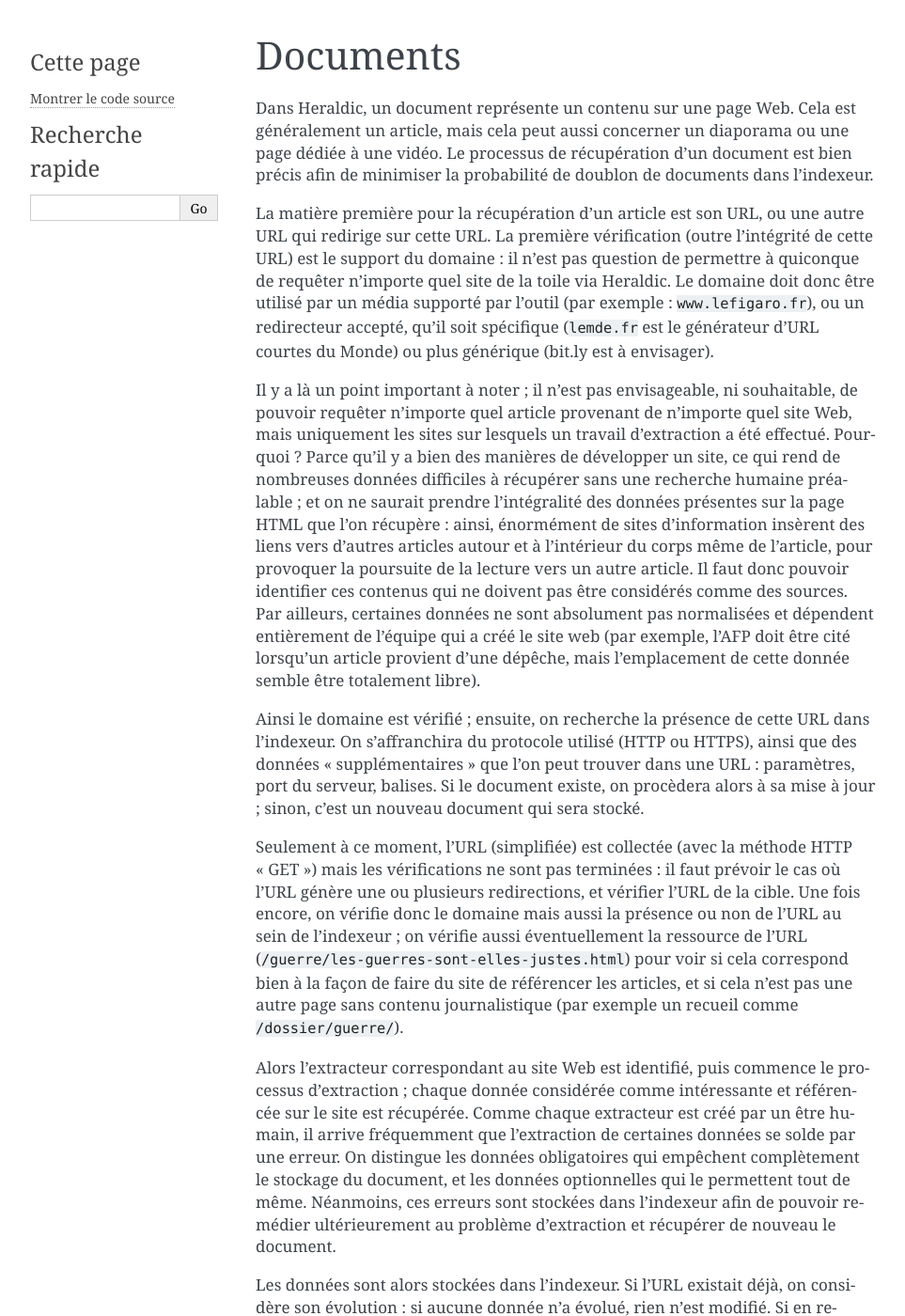
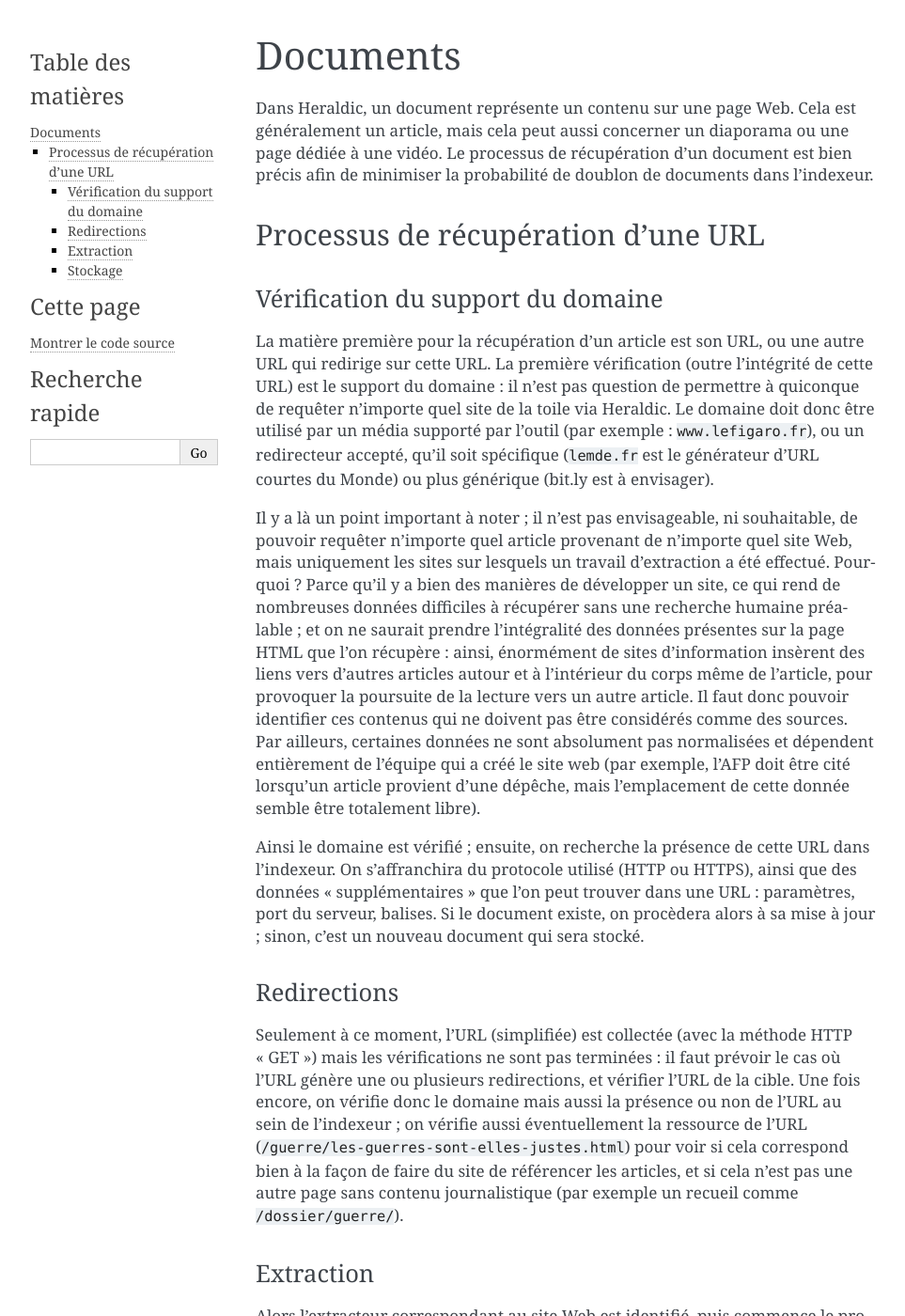
Before and after one commit to Tagazoc/heraldic, a Sphinx documentation site: the page built from docs/source/document.rst, in a window 1280 px wide and 1400 px high. Shown: the whole window at 94% size, without its empty margins (148-1111 px from the left). Built offline with Sphinx 7.4.7, drawn with Linux system fonts in a browser that asks for light colours; pages that are not in the unit, such as notebooks, are missing from menus.

Commit message:
Documentation enhancements

```diff
--- a/docs/source/document.rst
+++ b/docs/source/document.rst
@@ -3,15 +3,32 @@ Documents
 
 Dans Heraldic, un document représente un contenu sur une page Web. Cela est généralement un article, mais cela peut aussi concerner un diaporama ou une page dédiée à une vidéo. Le processus de récupération d'un document est bien précis afin de minimiser la probabilité de doublon de documents dans l'indexeur.
 
+Processus de récupération d'une URL
+^^^^^^^^^^^^^^^^^^^^^^^^^^^^^^^^^^^
+
+Vérification du support du domaine
+__________________________________
+
+
 La matière première pour la récupération d'un article est son URL, ou une autre URL qui redirige sur cette URL. La première vérification (outre l'intégrité de cette URL) est le support du domaine : il n'est pas question de permettre à quiconque de requêter n'importe quel site de la toile via Heraldic. Le domaine doit donc être utilisé par un média supporté par l'outil (par exemple : ``www.lefigaro.fr``), ou un redirecteur accepté, qu'il soit spécifique (``lemde.fr`` est le générateur d'URL courtes du Monde) ou plus générique (bit.ly est à envisager).
+
 
 Il y a là un point important à noter ; il n'est pas envisageable, ni souhaitable, de pouvoir requêter n'importe quel article provenant de n'importe quel site Web, mais uniquement les sites sur lesquels un travail d'extraction a été effectué. Pourquoi ? Parce qu'il y a bien des manières de développer un site, ce qui rend de nombreuses données difficiles à récupérer sans une recherche humaine préalable ; et on ne saurait prendre l'intégralité des données présentes sur la page HTML que l'on récupère : ainsi, énormément de sites d'information insèrent des liens vers d'autres articles autour et à l'intérieur du corps même de l'article, pour provoquer la poursuite de la lecture vers un autre article. Il faut donc pouvoir identifier ces contenus qui ne doivent pas être considérés comme des sources. Par ailleurs, certaines données ne sont absolument pas normalisées et dépendent entièrement de l'équipe qui a créé le site web (par exemple, l'AFP doit être cité lorsqu'un article provient d'une dépêche, mais l'emplacement de cette donnée semble être totalement libre).
 
 Ainsi le domaine est vérifié ; ensuite, on recherche la présence de cette URL dans l'indexeur. On s'affranchira du protocole utilisé (HTTP ou HTTPS), ainsi que des données "supplémentaires" que l'on peut trouver dans une URL : paramètres, port du serveur, balises. Si le document existe, on procèdera alors à sa mise à jour ; sinon, c'est un nouveau document qui sera stocké.
 
+Redirections
+____________
+
 Seulement à ce moment, l'URL (simplifiée) est collectée (avec la méthode HTTP "GET") mais les vérifications ne sont pas terminées : il faut prévoir le cas où l'URL génère une ou plusieurs redirections, et vérifier l'URL de la cible. Une fois encore, on vérifie donc le domaine mais aussi la présence ou non de l'URL au sein de l'indexeur ; on vérifie aussi éventuellement la ressource de l'URL (``/guerre/les-guerres-sont-elles-justes.html``) pour voir si cela correspond bien à la façon de faire du site de référencer les articles, et si cela n'est pas une autre page sans contenu journalistique (par exemple un recueil comme ``/dossier/guerre/``).
+
+Extraction
+__________
 
 Alors l'extracteur correspondant au site Web est identifié, puis commence le processus d'extraction ; chaque donnée considérée comme intéressante et référencée sur le site est récupérée.
 Comme chaque extracteur est créé par un être humain, il arrive fréquemment que l'extraction de certaines données se solde par une erreur. On distingue les données obligatoires qui empêchent complètement le stockage du document, et les données optionnelles qui le permettent tout de même. Néanmoins, ces erreurs sont stockées dans l'indexeur afin de pouvoir remédier ultérieurement au problème d'extraction et récupérer de nouveau le document.
 
+Stockage
+________
+
 Les données sont alors stockées dans l'indexeur. Si l'URL existait déjà, on considère son évolution : si aucune donnée n'a évolué, rien n'est modifié. Si en revanche une ou plusieurs données ont été modifiées, le document existant dans l'indexeur est écrasé mais les anciennes données sont tout de même stockées dans l'indexeur à un autre endroit ; ainsi, pour un article mis à jour toute la journée et récupéré à chaque heure, il est possible d'avoir les données pour chacune des versions.
--- a/docs/source/index.rst
+++ b/docs/source/index.rst
@@ -13,9 +13,9 @@ Guide
 
    global
    installation
+   gathering
    document
    extraction
-   gathering
    storage
    api
 
```
Also changed, not shown: docs/source/global.rst (+28 -0 lines), docs/source/installation.rst (deleted, +0 -26 lines).
